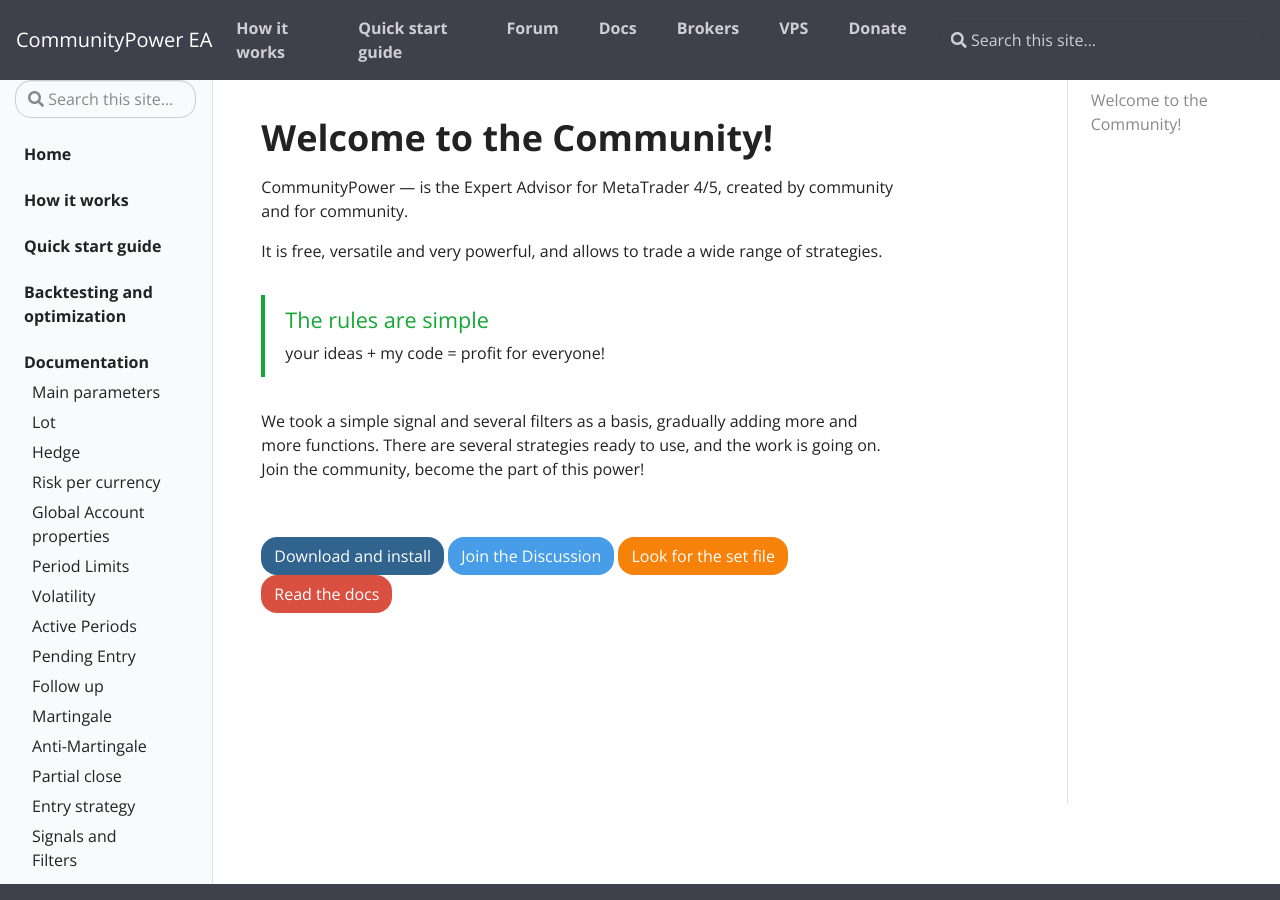
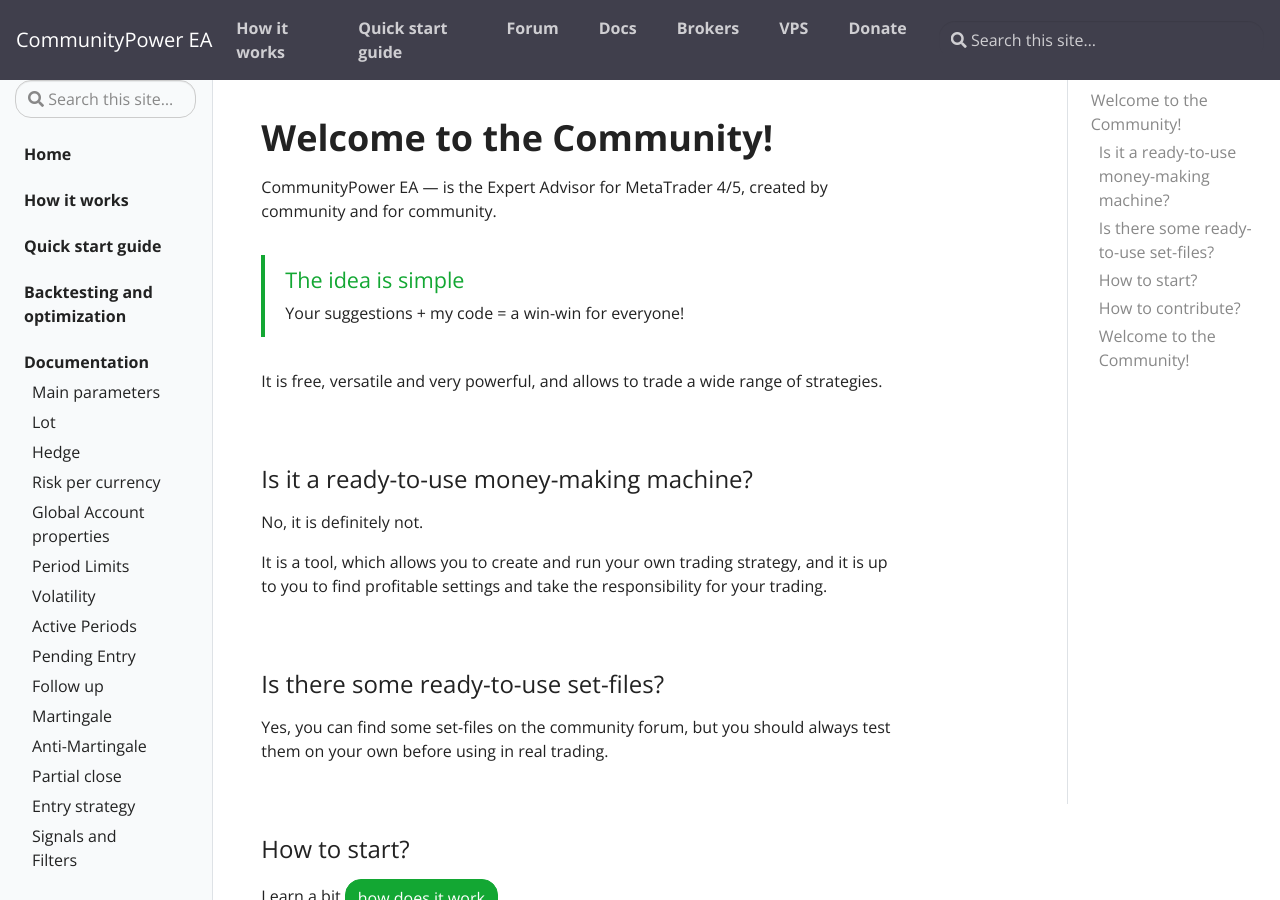
Before and after one commit to komposter/CommunityPowerEA.com, a Jekyll site: the page built from pages/index.md, in a window 1280 px wide and 900 px high. Built offline with Jekyll 4.4.1, drawn with Linux system fonts in a browser that asks for light colours; some of the changed text lies outside the part shown.

Commit message:
Content change

```diff
--- a/pages/index.md
+++ b/pages/index.md
@@ -6,16 +6,50 @@
 
 # Welcome to the Community!
 
-CommunityPower — is the Expert Advisor for MetaTrader 4/5, created by community and for community.
+CommunityPower EA — is the Expert Advisor for MetaTrader 4/5, created by community and for community.
+
+{% include alert.html type="success" title="The idea is simple" content="Your suggestions + my code = a win-win for everyone!" %}
 
 It is free, versatile and very powerful, and allows to trade a wide range of strategies.
 
-{% include alert.html type="success" title="The rules are simple" content="your ideas + my code = profit for everyone!" %}
+<br/>
 
-We took a simple signal and several filters as a basis, gradually adding more and more functions.
-There are several strategies ready to use, and the work is going on. Join the community, become the part of this power!
+### Is it a ready-to-use money-making machine?
+
+No, it is definitely not.
+
+It is a tool, which allows you to create and run your own trading strategy, and it is up to you to find profitable settings and take the responsibility for your trading.
 
 <br/>
 
-[<button class="btn btn-primary">Download and install</button>](quick-start-guide) [<button class="btn btn-info">Join the Discussion</button>](https://t.me/CommunityPowerNews/3)
-[<button class="btn btn-warning">Look for the set file</button>](https://forum.communitypowerea.com/communities/4-strategies-and-set-files) [<button class="btn btn-danger">Read the docs</button>](docs)
+### Is there some ready-to-use set-files?
+
+Yes, you can find some set-files on the community forum, but you should always test them on your own before using in real trading.
+
+<br/>
+
+### How to start?
+
+Learn a bit [<button class="btn btn-success">how does it work</button>](how-it-works)
+
+[<button class="btn btn-primary">Download and install</button>](quick-start-guide) the EA
+
+Look for the [<button class="btn btn-warning">set file</button>](https://forum.communitypowerea.com/communities/4-strategies-and-set-files)
+
+[<button class="btn btn-info">Back-test</button>](backtesting-and-optimization) and analyze the results
+
+Read [<button class="btn btn-danger">the docs</button>](docs)
+
+Join the discussion [<button class="btn btn-info">on Telegram</button>](https://t.me/CommunityPowerNews)
+
+<br/>
+
+### How to contribute?
+
+The best way to contribute is to share your ideas and set-files on the community forum.
+
+You can also donate or support the project [in many other ways](donate).
+
+<br/>
+
+### Welcome to the Community!
```
Also changed, not shown: _docs/signals-and-filters.md (+7 -4 lines).
